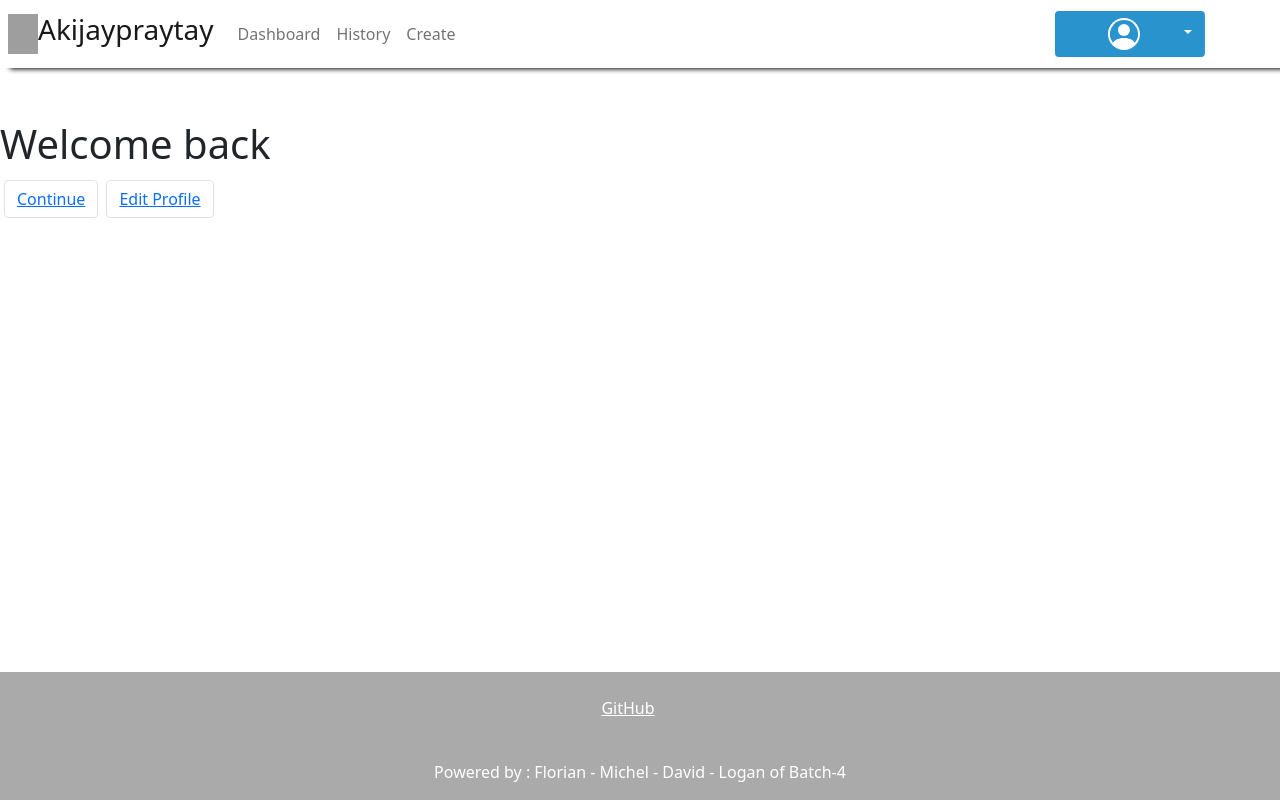
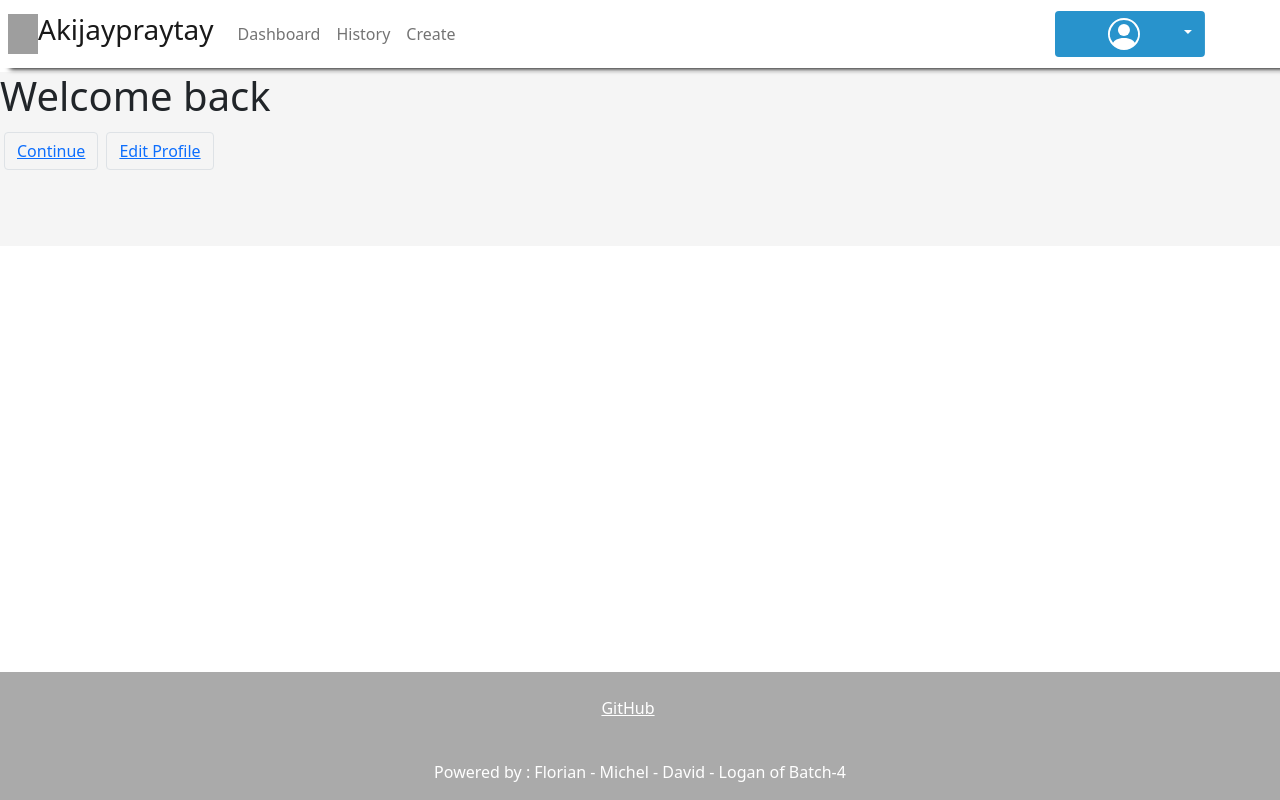
Before and after one commit to michelmyseth/Akijaypraytay, a Next.js app: page /transit in a window 1280 px wide. Built offline with nearby package versions, Linux system fonts and the light colour scheme; grey boxes are pictures that could not be loaded.

Commit message:
FooterAndBodyFixed

```diff
--- a/components/Layout.tsx
+++ b/components/Layout.tsx
@@ -22,8 +22,7 @@ const Layout: React.FC = ({ children }) => {
         <br />
         <br />
         <br />
-        <br />
-        <br />
+
         <div className="h-100">{children}</div>
       </div>
       <footer className="mt-auto">
--- a/pages/create.tsx
+++ b/pages/create.tsx
@@ -8,9 +8,7 @@ import { categories } from "../data/categories";
 
 import { Paper } from "@material-ui/core";
 
-
 const Create: React.FC<Props> = ({ userData, isToken }) => {
-
   const today: string = new Date().toISOString().split("T")[0];
   const [returnDate, setReturnDate] = React.useState<string>(undefined);
   const [isDateValid, setIsDateValid] = React.useState<boolean>(false);
@@ -38,7 +36,7 @@ const Create: React.FC<Props> = ({ userData, isToken }) => {
   }, [mailEntry]);
   return (
     <div>
-     <Navbar isConnect={isToken} />
+      <Navbar isConnect={isToken} />
       <div id="createform" className="container">
         <Paper id="paperClue" elevation={3}>
           <h3 id="createFormTitle" className="pt-3">
@@ -48,7 +46,6 @@ const Create: React.FC<Props> = ({ userData, isToken }) => {
             className="container-fluid mb-2"
             method="POST"
             action={`/api/exchange/create/`}
-
           >
             <div>
               {/* <input
@@ -161,6 +158,7 @@ const Create: React.FC<Props> = ({ userData, isToken }) => {
                 </button>
               )}
             </p>
+            <br />
           </form>
         </Paper>
       </div>
--- a/pages/history/index.tsx
+++ b/pages/history/index.tsx
@@ -15,7 +15,6 @@ import Link from "next/link";
 import Navbar from "../../components/Navbar";
 
 const History: React.FC<Props> = ({ userData, isToken }) => {
-
   const [orderDirection, setOrderDirection] = React.useState("");
   const [valueToOrderBy, setValueToOrderBy] = React.useState("");
   const [selectStatus, setSelectStatus] = React.useState("All");
@@ -73,6 +72,7 @@ const History: React.FC<Props> = ({ userData, isToken }) => {
         <Grid container>
           <br />
           <br />
+
           <br />
           <Grid item xs={2} className="text-center">
             <Button
--- a/pages/profile/edit.tsx
+++ b/pages/profile/edit.tsx
@@ -14,6 +14,11 @@ const Profile: React.FC<Props> = ({ userData, isToken }): JSX.Element => {
   return (
     <>
       <Navbar isConnect={isToken} />
+      <br />
+      <br />
+      <br />
+      <br />
+
       <div className="container">
         <div className="main-body">
           <div className="row gutters-sm">
--- a/public/styles/global.css
+++ b/public/styles/global.css
@@ -88,3 +88,7 @@ h6 {
 #cancelButton {
   margin-left: 15px;
 }
+
+.h-100 {
+  background-color: #f5f5f5;
+}
```
Also changed, not shown: pages/profile/index.tsx (+4 -8 lines).
